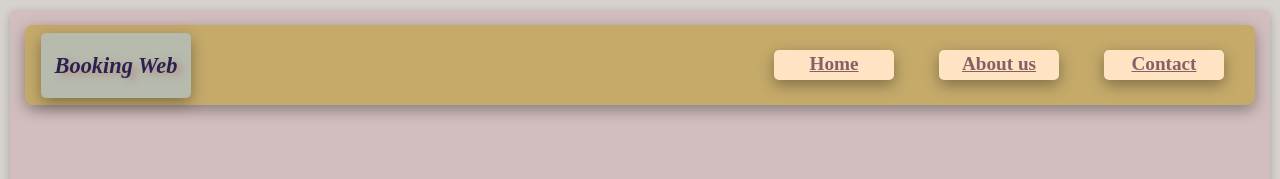
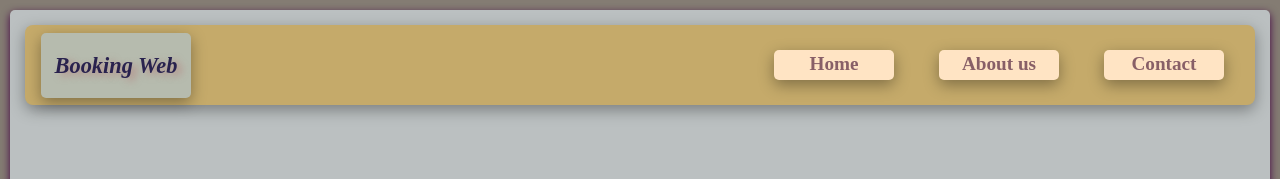
Before and after one commit to shadan-sarfaraz/Movie-Booking-App, a plain HTML site: page index.html in a window 1280 px wide. Shown: the top 179 px of the page. Drawn offline with Linux system fonts and the light colour scheme.

Commit message:
color updated

```diff
--- a/app.css
+++ b/app.css
@@ -4,15 +4,15 @@
     box-sizing: border-box;
 }
 .container{
-    background-color: rgb(214, 211, 207);
+    background-color: rgb(132, 124, 115);
     max-height: 100%;
 }
 #contain{
     height: 500px;
-    background-color: rgb(210, 190, 190);
+    background-color: #bbc0c1;
     padding: 10px 10px;
     margin: 10px 10px;
-    box-shadow: rgba(0, 0, 0, 0.24) 0px 3px 8px;
+    box-shadow: #410043 0px 3px 8px;
     border-radius: 5px;
 }
 nav{
@@ -57,6 +57,7 @@ nav{
     padding-top: 3px;
     border-radius: 5px;
     box-shadow: rgba(0, 0, 0, 0.35) 0px 5px 15px;
+    text-decoration: none;
 }
 nav ul{
     flex: 1;
@@ -77,8 +78,9 @@ nav ul li{
 }
 nav ul li:hover{
     color: rgb(44, 52, 44);
-    background-color: rgb(176, 127, 127);
+    background-color: rgb(169, 144, 144);
     transition: .4s;
+    text-decoration: underline;
 }
 main{
     padding: 1rem;
```
